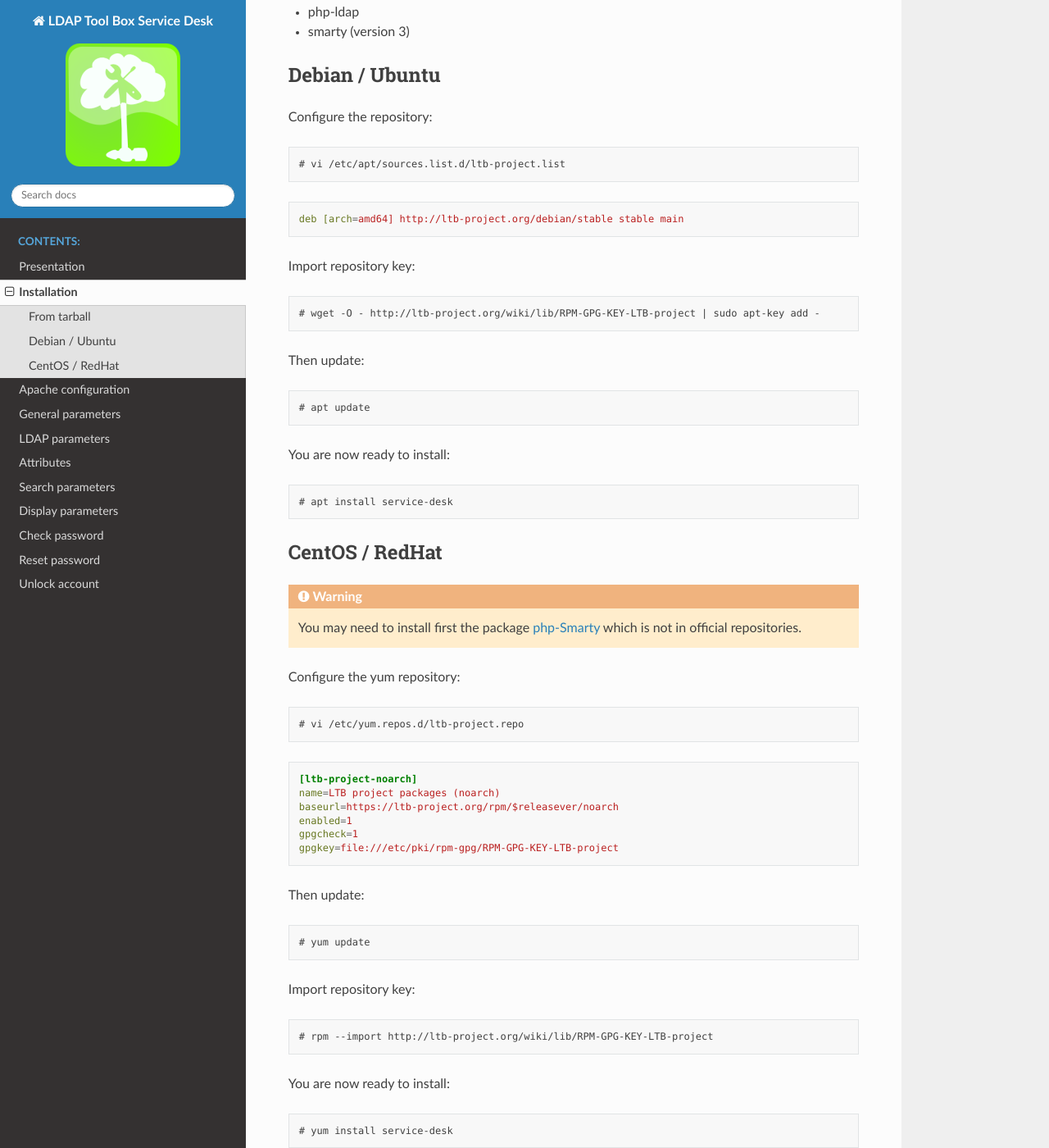
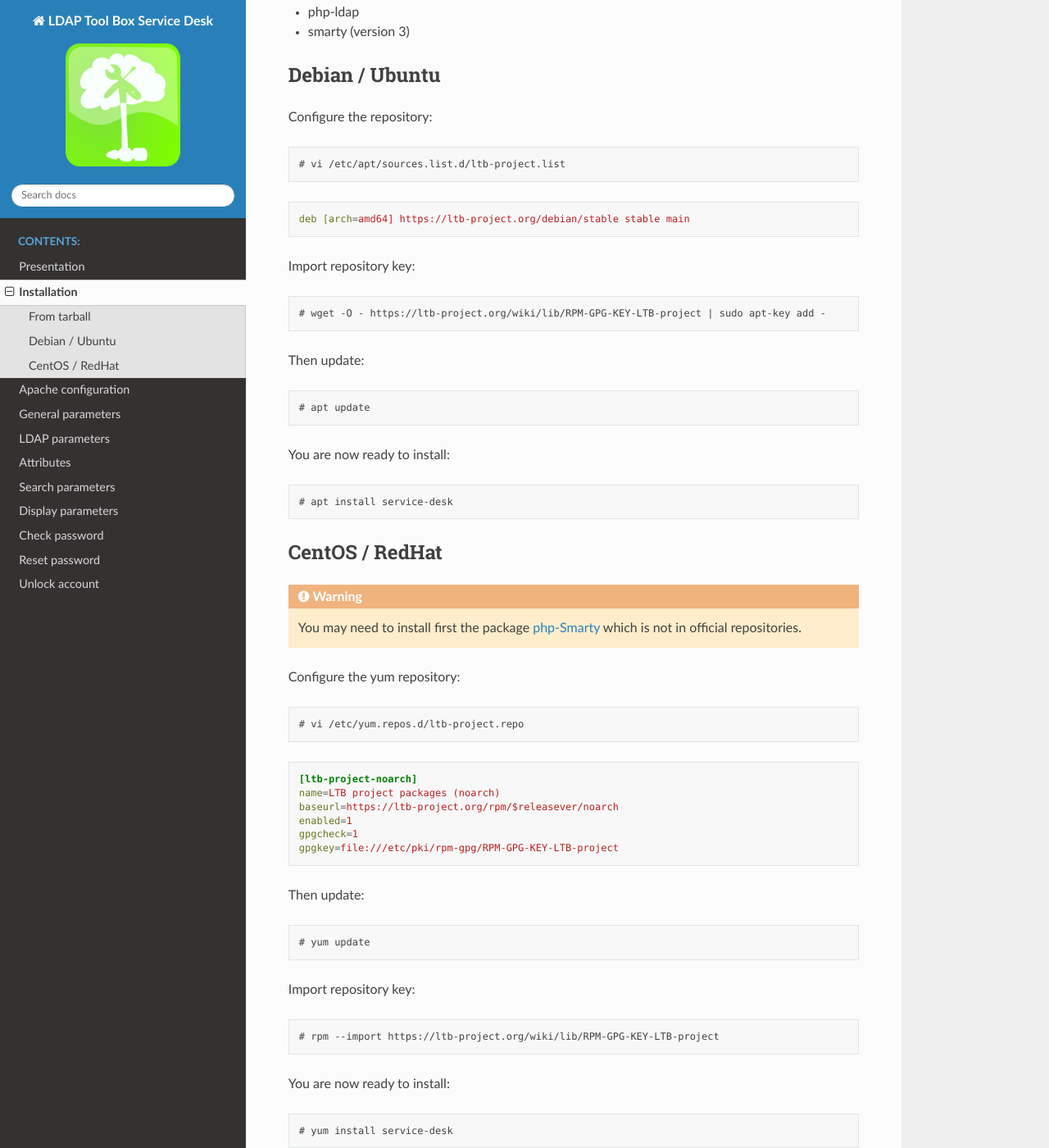
Before and after one commit to ltb-project/service-desk, a Sphinx documentation site: the page built from docs/installation.rst, in a window 1280 px wide and 1400 px high, scrolled down 539 px. Shown: the whole window at 82% size. Built offline with Sphinx 7.4.7 and the Read the Docs theme 2.0.0, drawn with Linux system fonts in a browser that asks for light colours; some of the changed lines change nothing that is shown.

Commit message:
Links https (#2)

```diff
--- a/docs/installation.rst
+++ b/docs/installation.rst
@@ -34,13 +34,13 @@
 
 .. code-block:: ini
 
-    deb [arch=amd64] http://ltb-project.org/debian/stable stable main
+    deb [arch=amd64] https://ltb-project.org/debian/stable stable main
 
 Import repository key:
 
 .. prompt:: bash #
 
-    wget -O - http://ltb-project.org/wiki/lib/RPM-GPG-KEY-LTB-project | sudo apt-key add -
+    wget -O - https://ltb-project.org/wiki/lib/RPM-GPG-KEY-LTB-project | sudo apt-key add -
 
 Then update:
 
@@ -85,7 +85,7 @@
 
 .. prompt:: bash #
 
-    rpm --import http://ltb-project.org/wiki/lib/RPM-GPG-KEY-LTB-project
+    rpm --import https://ltb-project.org/wiki/lib/RPM-GPG-KEY-LTB-project
 
 You are now ready to install:
 
```
